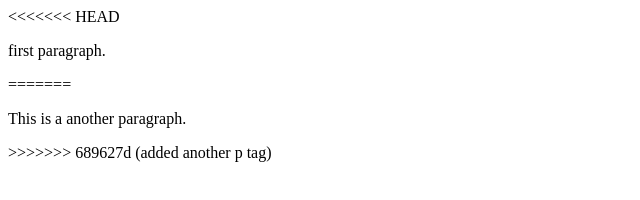
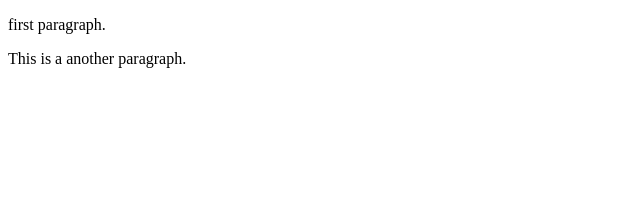
Before and after one commit to vaibhav-840/learning-git, a plain HTML site: page index.html in a window 1280 px wide. Shown: the whole page, without its empty margins (0-640 px from the left). Drawn offline with Linux system fonts and the light colour scheme.

Commit message:
Update index.html

```diff
--- a/index.html
+++ b/index.html
@@ -4,10 +4,7 @@
 <title>Page Title</title>
 </head>
 <body>
-<<<<<<< HEAD
   <p>first paragraph.</p>
-=======
-    <p>This is a another paragraph.</p>
->>>>>>> 689627d (added another p tag)
+  <p>This is a another paragraph.</p>
 </body>
 </html>
```
